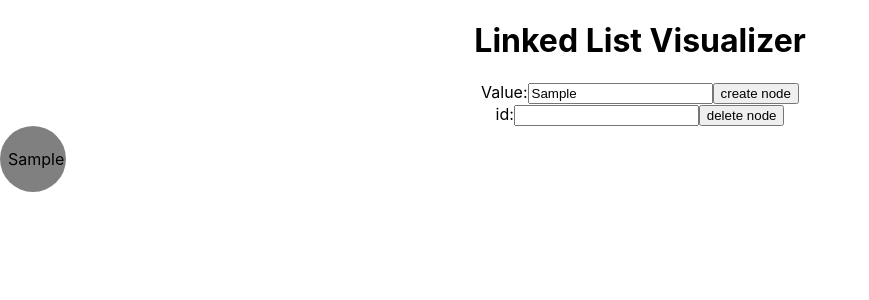
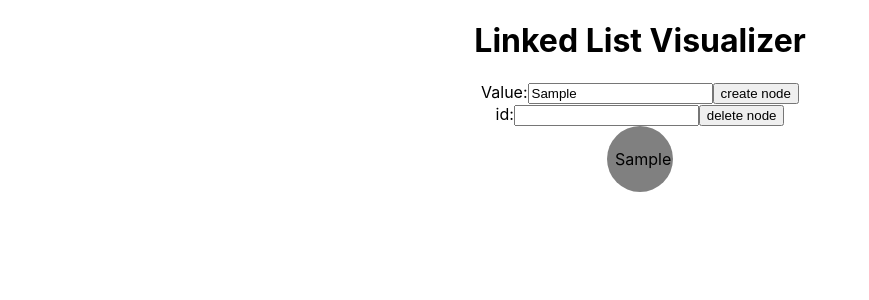
Before and after one commit to HamoonZamiri/linked-list-visualizer, a React (Create React App) app: page / in a window 1280 px wide. Both pictures are taken after typing "Sample" into the empty fields and a click on the input "create node". Shown: the top 300 px of the page, without its empty margins (0-869 px from the left). Built offline with nearby package versions, Linux system fonts and the light colour scheme.

Commit message:
completed node items container class and html call

```diff
--- a/src/App.css
+++ b/src/App.css
@@ -50,5 +50,10 @@
 }
 
 .node-items-container {
-
+  display: flex;
+  flex-direction: column;
+  align-items: center;
+  justify-content: center;
+  width: 100%;
+  height: 100%;
 }
--- a/src/App.js
+++ b/src/App.js
@@ -42,8 +42,8 @@ function App() {
       {
         list.map(item => {
             return(
-              <div className="node-item">
-                {item}
+              <div className="node-items-container">
+                <div className="node-item">{item}</div>
               </div>
             );
         })
```
